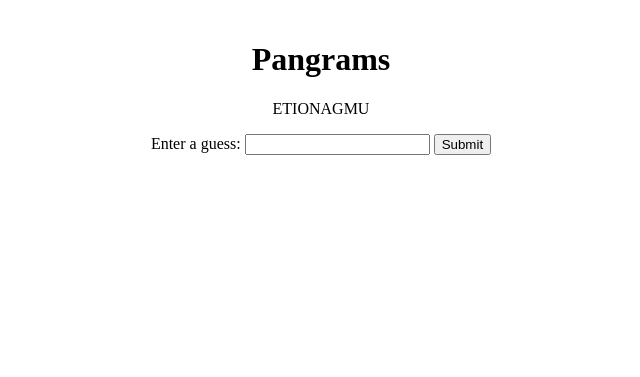
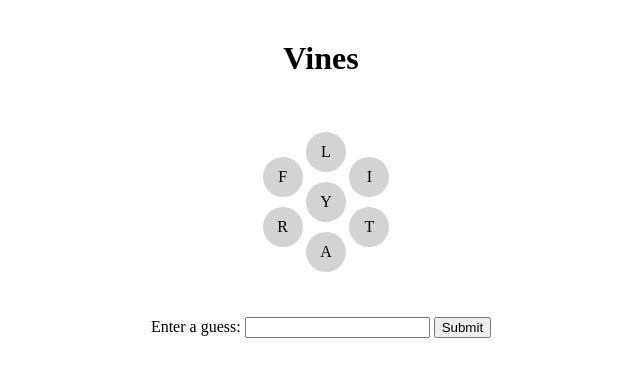
Before and after one commit to PhilipSatterthwaite/string_game, a Flask app: page / in a window 1280 px wide. Shown: the top 377 px of the page, without its empty margins (319-959 px from the left). Run offline with Flask 3, Linux system fonts and the light colour scheme.

Commit message:
fixed some formatting

```diff
--- a/app.py
+++ b/app.py
@@ -1,15 +1,27 @@
 from flask import Flask, render_template, request
 import random
 import links
+import math
 
 app = Flask(__name__)
-answer = "AUGMENTATION"
+answer = "FRAILTY"
 unique_letters = ''.join(set(answer))
 scrambled_letters = ''.join(random.sample(unique_letters, len(unique_letters)))
 guessed_list = []
 colors_list = []
 guess = ""
 correct_guess = False
+
+def calculate_cos(angle):
+    return math.cos(angle)
+
+def calculate_sin(angle):
+    return math.sin(angle)
+
+
+# Add the custom functions to the Jinja2 environment
+app.jinja_env.globals.update(calculate_cos=calculate_cos)
+app.jinja_env.globals.update(calculate_sin=calculate_sin)
 
 def reset_variables():
     global guessed_list
@@ -56,7 +68,7 @@ def index():
             word_colors = links.find_links(guess, answer)
             colors_list.append(word_colors)
     elif request.method == 'GET':
-        form_data = dict(request.form)  # Convert ImmutableMultiDict to dict
+        form_data   = dict(request.form)  # Convert ImmutableMultiDict to dict
         if 'action' not in form_data:
             form_data['action'] = ['new_word']
         if form_data['action'][0] == 'new_word':
--- a/links.py
+++ b/links.py
@@ -50,7 +50,7 @@ def find_links(guess, answer):
     while True:
         col_tag = 'G'
         while len(G_locs) != 1 and G_locs[1][0] < sum(G_locs[0]):
-            G_locs[0][1] = sum(G_locs[1])-1
+            G_locs[0][1] = sum(G_locs[1])
             col_tag = 'Y'
             del G_locs[1]
         loc = G_locs[0]
@@ -62,5 +62,5 @@ def find_links(guess, answer):
             del G_locs[0]
 
 
-
+    print(colored)
     return ''.join(colored)
--- a/templates/index.html
+++ b/templates/index.html
@@ -13,6 +13,12 @@
             align-items: flex-start; /* Align items at the top of the screen */
         }
 
+        h1 {
+            margin: 0; /* Remove default margin */
+            padding: 20px 0; /* Adjust top and bottom padding as needed */
+            text-align: center; /* Center align the text */
+        }
+
         .container {
             text-align: center;
             margin-top: 20px; /* Add some top margin for spacing */
@@ -23,6 +29,9 @@
             padding: 5px;
             border-radius: 5px;
             margin-bottom: 5px; /* Add space between rows */
+            width: 30px; /* Set a fixed width */
+            height: 30px; /* Set a fixed height */
+            line-height: 30px; /* Set line height equal to height for vertical centering */
         }
 
         .black {
@@ -46,6 +55,45 @@
             margin-top: 20px;
             border-radius: 5px;
         }
+
+        /* Error message style */
+        .error-message {
+            position: absolute; /* Position absolutely */
+            top: 0; /* Align to the top of the container */
+            left: 50%; /* Center horizontally */
+            transform: translateX(-50%); /* Adjust for centering */
+            background-color: black; /* Black background */
+            color: white; /* White text */
+            padding: 10px; /* Add padding */
+            border-radius: 5px; /* Rounded corners */
+            display: none; /* Initially hidden */
+        }
+
+        .scrambled-letters {
+            display: flex;
+            justify-content: center;
+            align-items: flex-start; /* Align items at the top of the container */
+            margin-bottom: 20px;
+            height: 200px; /* Adjust height of the container */
+            width: 500px;
+            position: relative;
+        }
+
+        .letter-scrambled {
+            display: inline-block;
+            padding: 5px;
+            border-radius: 50%; /* Make it a circle */
+            margin-bottom: 5px; /* Add space between rows */
+            color: black;
+            background-color: lightgray;
+            width: 30px; /* Adjust width as needed */
+            height: 30px; /* Adjust height as needed */
+            text-align: center; /* Center the text horizontally */
+            line-height: 30px; /* Center the text vertically */
+        }
+
+
+
     </style>
     <script>
         // Function to show error message and hide it after 1 second
@@ -61,8 +109,35 @@
 </head>
 <body>
     <div class="container">
-        <h1>Pangrams</h1>
-        <p>{{ scrambled_letters }}</p>
+        <h1>Vines</h1>
+        <div class="scrambled-letters">
+            {% set container_width = 500-30 %} <!-- Adjust the width of the container as needed -->
+            {% set container_height = 200-30 %} <!-- Adjust the height of the container as needed -->
+            {% set center_x = container_width / 2 %}
+            {% set center_y = container_height / 2 %}
+            {% set num_letters = scrambled_letters | length %}
+            {% set geo_length = scrambled_letters | length %}
+
+            {% if num_letters % 2 == 1 %}
+                {% set geo_length = scrambled_letters | length - 1 %}
+                {% set x = center_x%}
+                {% set y = center_y%}
+                <span class="letter-scrambled" style="position: absolute; top: {{ y }}px; left: {{ x }}px;">
+                    {{ scrambled_letters[geo_length] }}
+                </span>
+            {% endif %}
+
+            {% for i in range(geo_length) %}
+                {% set theta = (i - 0.5) * 2 * 3.14159 / (geo_length) %}
+                {% set radius = (geo_length) * 10 - 10 %} <!-- Adjust the radius as needed -->
+                {% set x = center_x + radius * calculate_cos(theta) %}
+                {% set y = center_y + radius * calculate_sin(theta) %}
+                <span class="letter-scrambled" style="position: absolute; top: {{ y }}px; left: {{ x }}px;">
+                    {{ scrambled_letters[i] }}
+                </span>
+            {% endfor %}
+
+        </div>
         <div class="error-message" id="error-message"></div>
         <form method="POST">
             <label for="guess">Enter a guess:</label>
```
Also changed, not shown: test.py (deleted).
